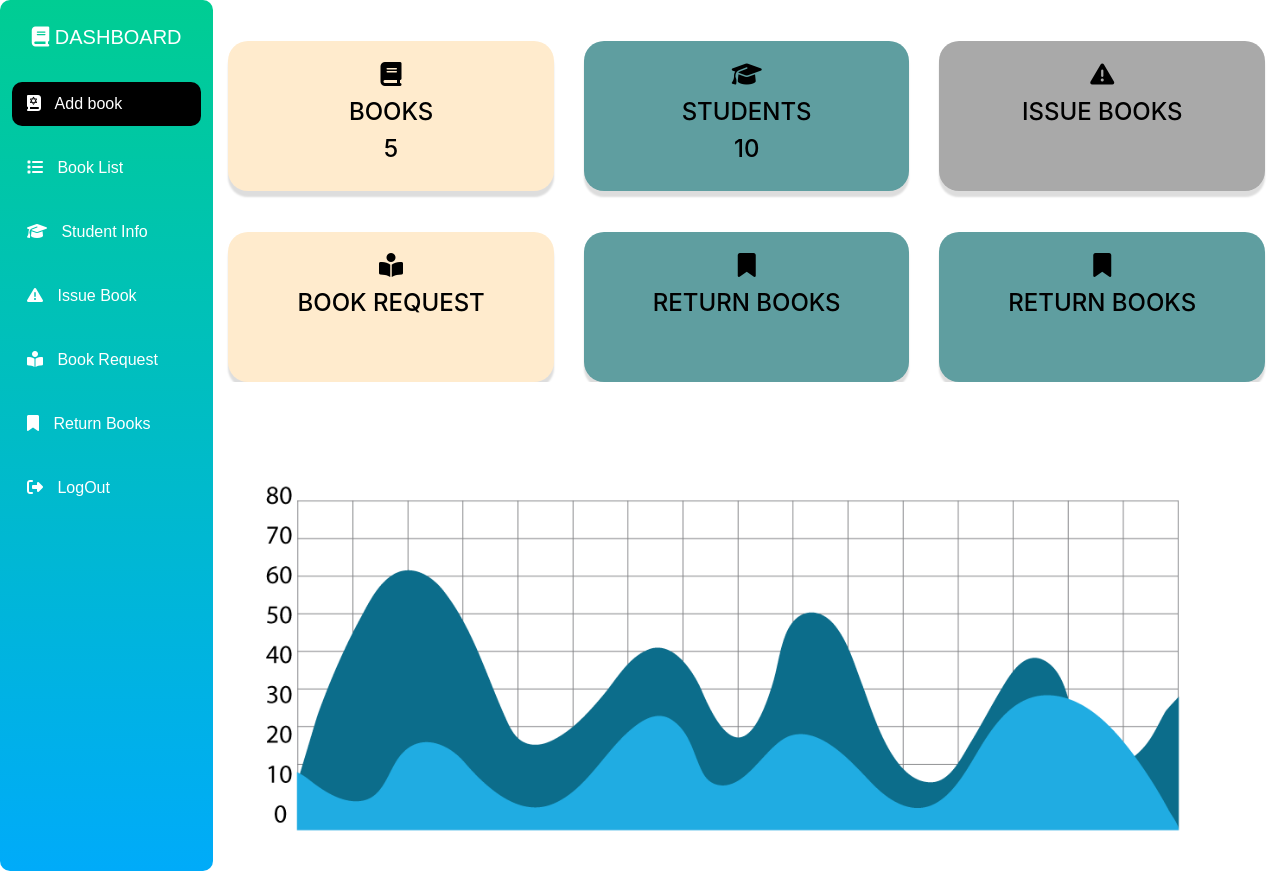
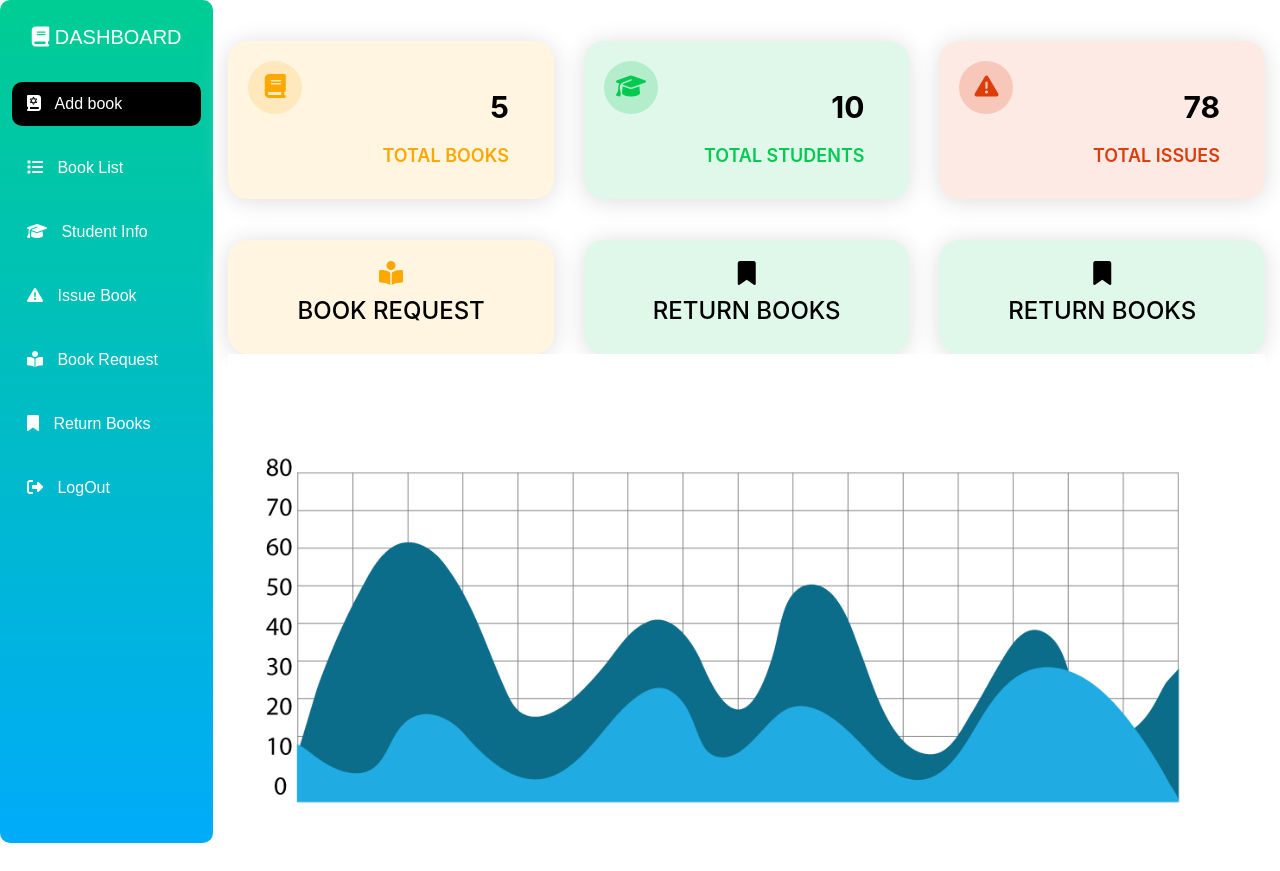
Before and after one commit to razibdash/Gnosis, a PHP site: page /adminDashboard.php in a window 1280 px wide. After the commit the page ends 843 px from the top, so only its background shows below. Run offline with PHP 8.4, Linux system fonts and the light colour scheme; data comes from the database, SQL or seed files in the repository.

Commit message:
additional ui changed in adminDashboard

```diff
--- a/adminDashboard.php
+++ b/adminDashboard.php
@@ -15,22 +15,7 @@
   </head>
   <body>
     <?php
-     $connect=mysqli_connect('localhost','root','','library');
-     $query="SELECT * FROM `student_login_info`";
-
-     $data_sharing=mysqli_query($connect,$query);
-     $count=0;
-     while($row=mysqli_fetch_assoc($data_sharing))
-     {
-         $id=$row['id'];
-         $first=$row['firstName'];
-         $last_name=$row['lastName'];
-         $email=$row['email'];
-         $pass=$row['password'];
-         $number=$row['number'];
-         $count++;
-     }
-
+     require_once("config/configer.php");
     ?>
     <div class="header">
         <div class="container-fluid">
@@ -47,33 +32,37 @@
 
                       <div class="col-md-4">
                         <div class="card-body book-count">
-                       <h4> <i class="fa-solid fa-book icon-dada"></i></h4>
-                         <h4>BOOKS</h4>
-                          <h4><?php $q="SELECT * FROM `add_book`";
-
-                                $data=mysqli_query($connect,$q);
-                                $c=0;
-                                while($row=mysqli_fetch_assoc($data))
-                                {
-
-                                    $c++;
-                                }
-                                echo $c;
-
+                       <h4 class="icon"> <i class="fa-solid fa-book icon-dada"></i></h4>
+                         <div class="card-text">
+                         <h4 class='count'><?php
+                          $q="SELECT COUNT(*) FROM add_book";
+                          $cnt=mysqli_fetch_assoc(mysqli_query($connect,$q));
+                               echo $cnt['COUNT(*)'];
                           ?></h4>
+                           <h4 class='title' >Total BOOKS</h4>
+                         </div>
                         </div>
                       </div>
                       <div class="col-md-4">
                         <div class="card-body student-count">
-                       <h4> <i class="fa-solid fa-graduation-cap icon-dada"></i></h4>
-                          <h4>STUDENTS</h4>
-                          <h4><?php echo $count ?></h4>
+                       <h4 class="icon"> <i class="fa-solid fa-graduation-cap icon-dada"></i></h4>
+                          <div class="card-text">
+                         <h4 class='count'><?php
+                          $q="SELECT COUNT(*) FROM student_login_info";
+                          $cnt=mysqli_fetch_assoc(mysqli_query($connect,$q));
+                               echo $cnt['COUNT(*)'];
+                          ?></h4>
+                           <h4 class='title' >Total STUDENTS</h4>
+                         </div>
                         </div>
                       </div>
                       <div class="col-md-4">
                         <div class="card-body issue-book-count">
-                          <h4><i class="fa-solid fa-triangle-exclamation"></i></h4>
-                         <h4>ISSUE BOOKS</h4>
+                          <h4 class="icon"><i class="fa-solid fa-triangle-exclamation"></i></h4>
+                         <div class="card-text">
+                         <h4 class='count'>78</h4>
+                           <h4 class='title' >Total Issues</h4>
+                         </div>
                         </div>
                       </div>
                     </div>
--- a/css/style.css
+++ b/css/style.css
@@ -86,32 +86,95 @@ body{
 /* Admin dashboard part END*/
 
 /*Card part*/
-.book-count {
-    background: blanchedalmond;
+.card-body {
+    background: #fff5e1;
     margin-top: 41px;
     border-radius: 20px;
     color: black;
-    height: 150px;
     text-align: center;
-    box-shadow: 0px 6px 2px #ddd;
+    box-shadow: 0px 2px 23px #ddd;
+    cursor: crosshair;
+}
+.card-body.book-count h4 i
+{
+    color: #fca800;
+}
+.card-body .icon
+{
+    border-radius: 100%;
+    padding: 12px;
+    width: 54px;
+}
+.card-body.book-count .icon
+{
+    background: #fca8002b;
+    border-radius: 100%;
+    padding: 12px;
+    width: 54px;
+}
+.card-body.book-count .title
+{
+    color: #fca800;
+}
+.card-body .card-text
+{
+    text-align: right;
+    padding: 5px;
+    margin-right: 20px;
+}.card-body .title
+{
+    font-weight: 600;
+    color: #7b7b79;
+    text-transform: uppercase;
+    font-size: 18px;
+}
+.card-body .count
+{
+    font-weight: bolder;
+    font-size: 30px;
+    line-height: 2;
+    margin-top: -50px;
 }
 .student-count {
-    background: cadetblue;
+    background: #e0f8ea;
     margin-top: 41px;
     border-radius: 20px;
     color: black;
-    height: 150px;
     text-align: center;
-    box-shadow: 0px 6px 2px #ddd;
+}
+.card-body.student-count .title
+{
+    color: #00ca50;
+}
+.card-body.student-count .icon  i
+{
+    color: #00ca50;
+}
+.card-body.student-count  .icon
+{
+    background: #b4edcc;
+
 }
 .issue-book-count {
-    background: darkgray;
+    background: #fdeae4;
     margin-top: 41px;
     border-radius: 20px;
     color: black;
-    height: 150px;
     text-align: center;
-    box-shadow: 0px 6px 2px #ddd;
+}
+.card-body.issue-book-count  .title
+{
+    color: #dd3d0b;;
+}
+
+.card-body.issue-book-count  .icon  i
+{
+    color: #dd3d0b;;
+}
+.card-body.issue-book-count   .icon
+{
+    background: #f7c7b9;
+
 }
 
 
```
